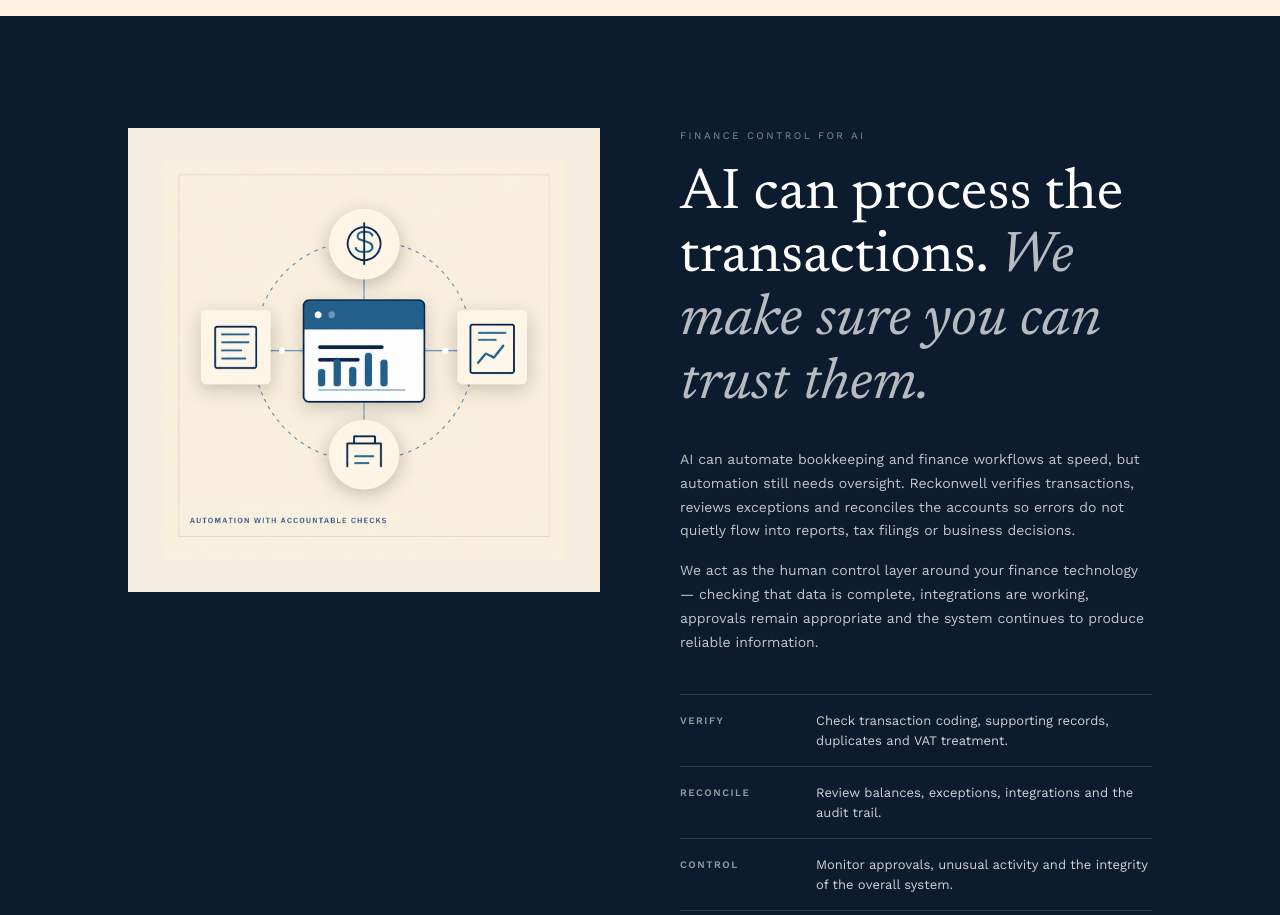
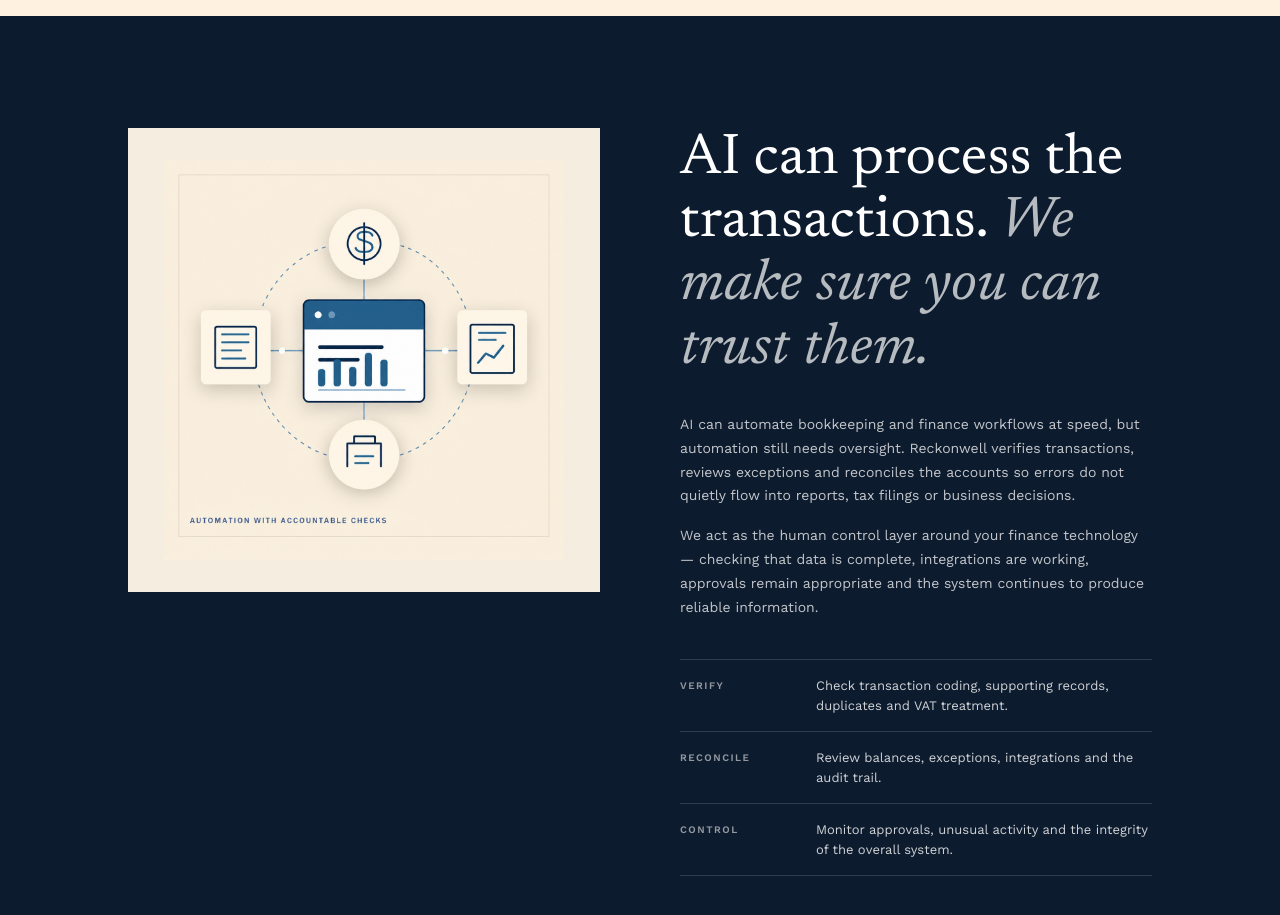
Before and after one commit to Vadim-SV/reckonwell, a Next.js app: page / in a window 1280 px wide. Shown: the part 1920-2835 px from the top of the page. Built offline with nearby package versions, Linux system fonts and the light colour scheme; no server answers.

Commit message:
Local Commit: 2026-09-16T23:20:35.673Z - Deleted the eyebrow `<p>` element ("FINANCE CONTROL FOR AI") from `FinanceFunctionSection.tsx` lines 65–78.

```diff
--- a/src/app/components/FinanceFunctionSection.tsx
+++ b/src/app/components/FinanceFunctionSection.tsx
@@ -62,20 +62,6 @@
           {/* Right: text */}
           <div>
             {/* Eyebrow */}
-            <motion.p
-              className="font-ui mb-4 md:mb-5"
-              style={{
-                fontSize: '10px',
-                letterSpacing: '2.5px',
-                textTransform: 'uppercase',
-                color: 'rgba(255,255,255,0.5)'
-              }}
-              initial={{ opacity: 0, y: 12 }}
-              animate={isInView ? { opacity: 1, y: 0 } : {}}
-              transition={{ duration: 0.6 }}>FINANCE CONTROL FOR AI
-
-
-            </motion.p>
 
             <motion.h2
               className="font-display mb-6 md:mb-8"
```
